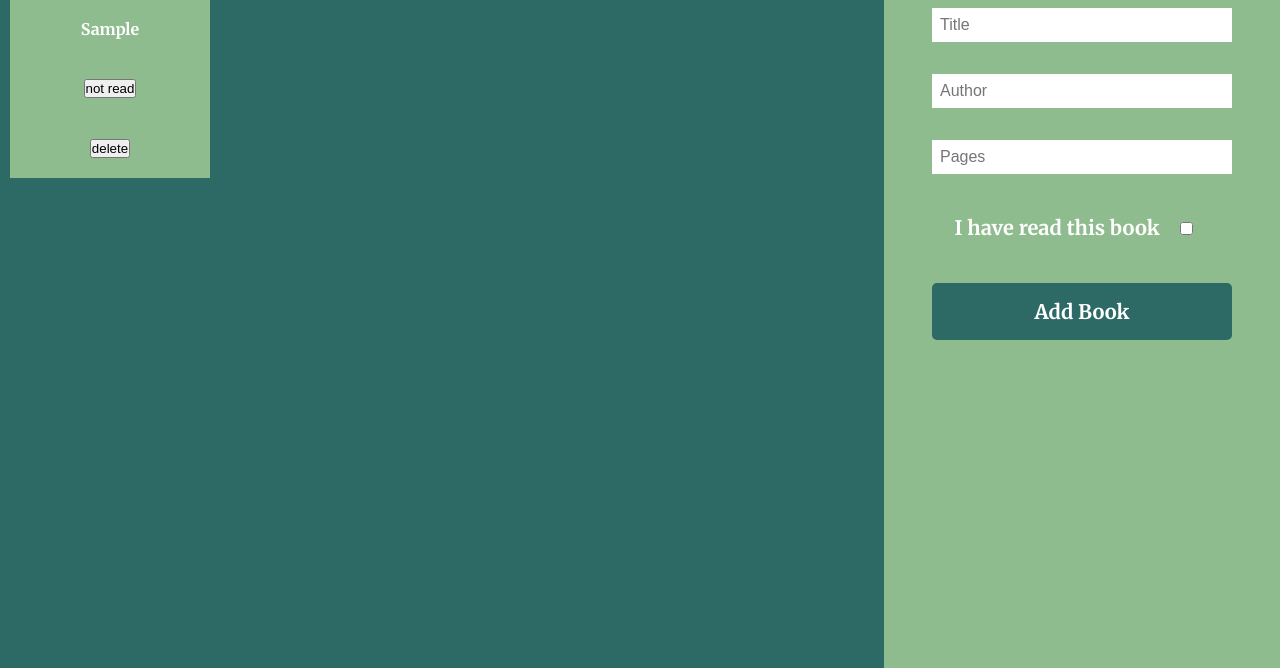
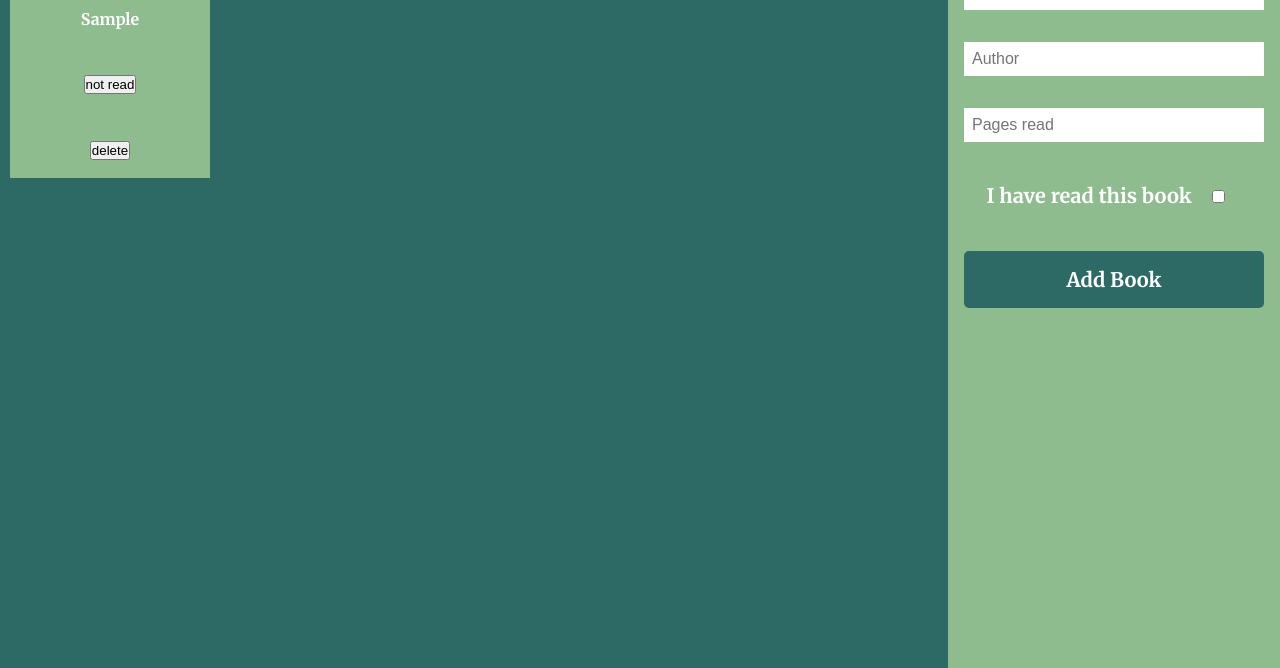
Before and after one commit to BrandonKimble/library, a plain HTML site: page index.html in a window 1280 px wide. Both pictures are taken after typing "Sample", "Sample", "Sample" into the empty fields and a click on the button "Add Book". Shown: the part 132-800 px from the top of the page. Drawn offline with Linux system fonts and the light colour scheme.

Commit message:
updating README.md file

```diff
--- a/index.html
+++ b/index.html
@@ -16,7 +16,7 @@
         <form>
             <input type="text" placeholder="Title" class="title-input">
             <input type="text" placeholder="Author" class="author-input">
-            <input type="text" placeholder="Pages" class="pages-input">
+            <input type="text" placeholder="Pages read" class="pages-input">
             <label class="read-input-prompt" for="read">I have read this book
                 <input type="checkbox" id="read" value="true">
             </label>
--- a/styles.css
+++ b/styles.css
@@ -18,7 +18,6 @@ aside {
     flex: 1;
     flex-direction: column;
     background-color: darkseagreen;
-    padding: 2rem;
 }
 header {
     display: flex;
@@ -56,10 +55,10 @@ form input, form button {
 .book-list {
     flex: 3;
     display: flex;
+    flex-basis: fill;
     flex-direction: row;
     flex-wrap: wrap;
     align-content: flex-start;
-
 }
 .book {
     list-style: none;
@@ -75,5 +74,5 @@ form input, form button {
     align-items: center;
 }
 .read-btn {
-    margin:
+    margin: 10px
 }
```
Also changed, not shown: 1 other file.
